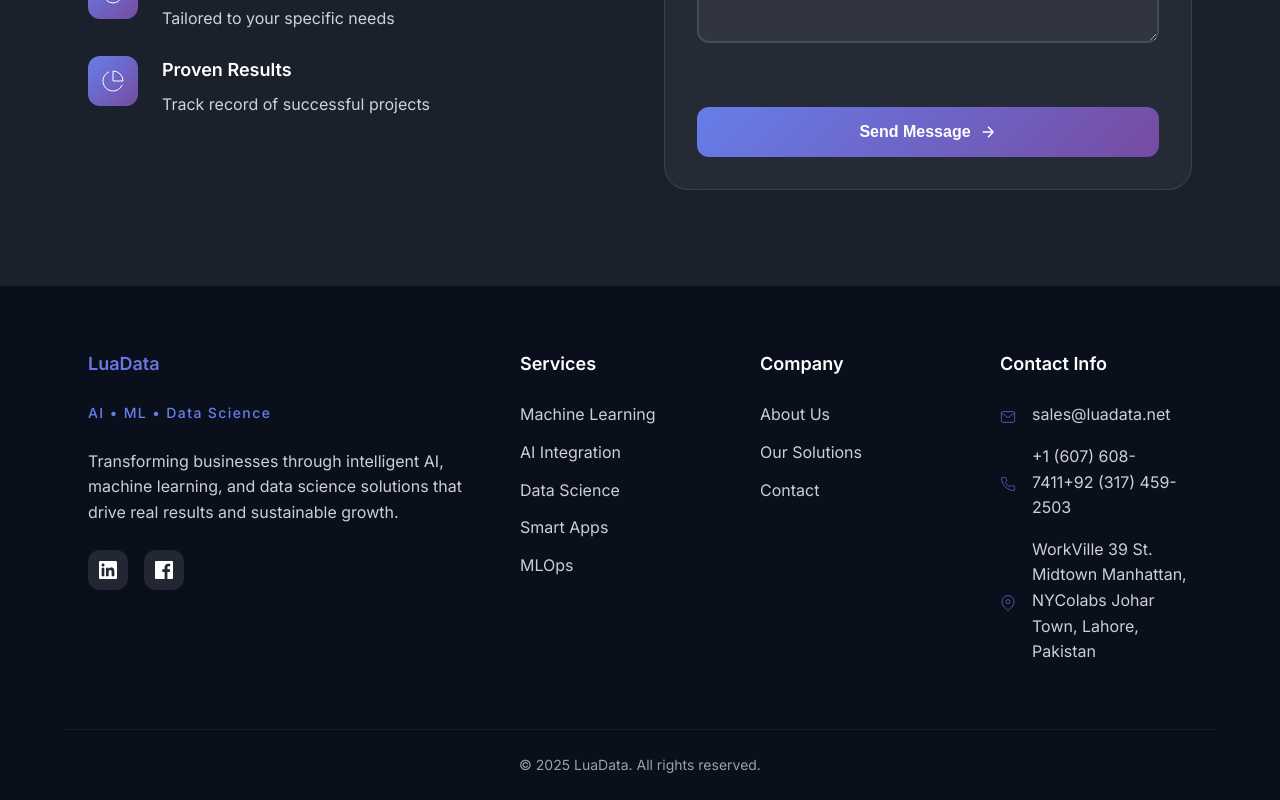
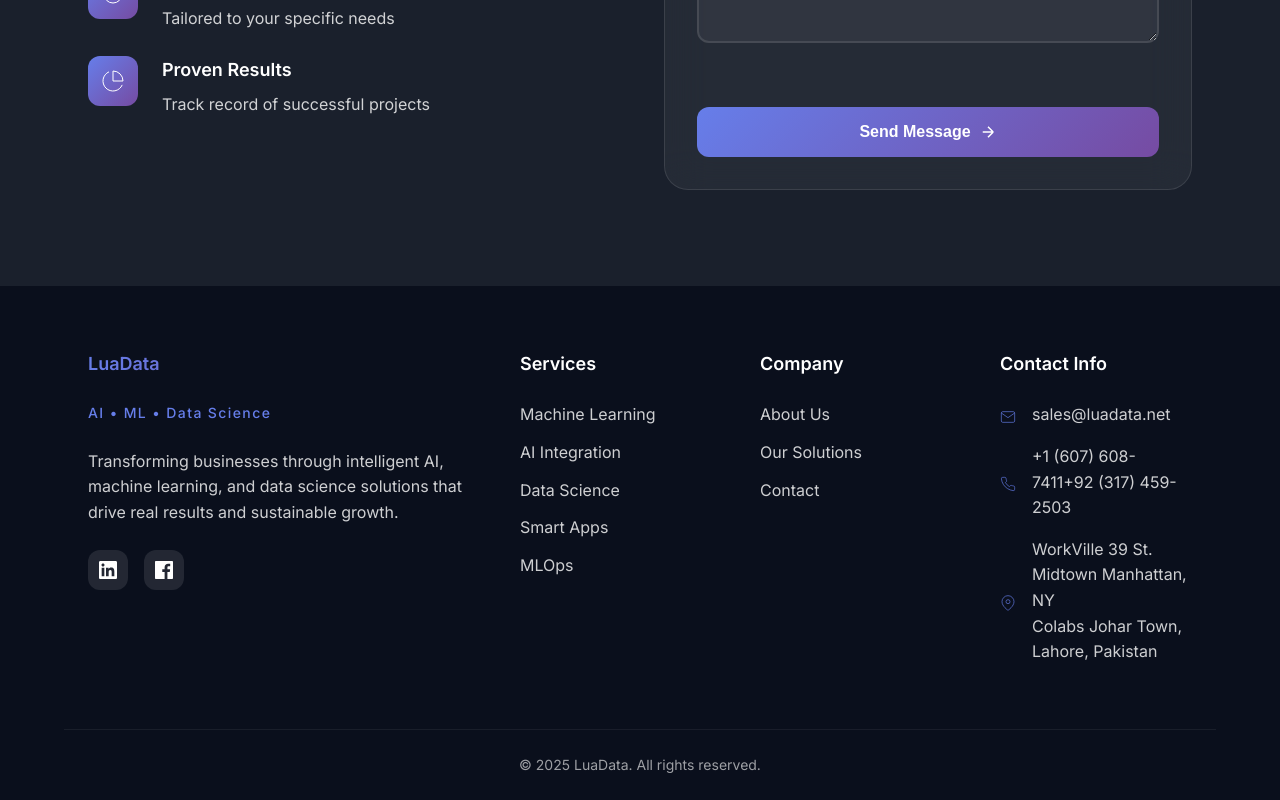
Before and after one commit to hamza0011/luadata, a React (Vite) app: page / in a window 1280 px wide. Shown: the part 5151-5951 px from the top of the page. Built offline with nearby package versions, Linux system fonts and the light colour scheme.

Commit message:
Update App.jsx

```diff
--- a/src/App.jsx
+++ b/src/App.jsx
@@ -1043,8 +1043,8 @@ const handleFormSubmit = async (e) => {
                   </svg>
                 </div>
                 <div className="phone-block">
-                  <a href="tel:+16076087411">+1 (607) 608-7411</a>
-                  <a href="tel:+923174592503">+92 (317) 459-2503</a>
+                  <a href="tel:+16076087411"  className="phone-link">+1 (607) 608-7411</a>
+                  <a href="tel:+923174592503" className="phone-link">+92 (317) 459-2503</a>
                 </div>
               </div>
               <div className="contact-info-item">
@@ -1055,8 +1055,8 @@ const handleFormSubmit = async (e) => {
                   </svg>
                 </div>
                 <div className="address-section">
-                  <span>WorkVille 39 St. Midtown Manhattan, NY</span>
-                  <span>Colabs Johar Town, Lahore, Pakistan</span>
+                  <div className="address-line">WorkVille 39 St. Midtown Manhattan, NY</div>
+                  <div className="address-line">Colabs Johar Town, Lahore, Pakistan</div>
                 </div>
               </div>
             </div>
```
